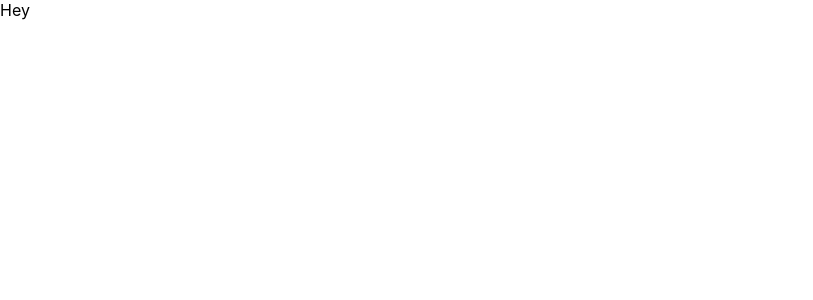
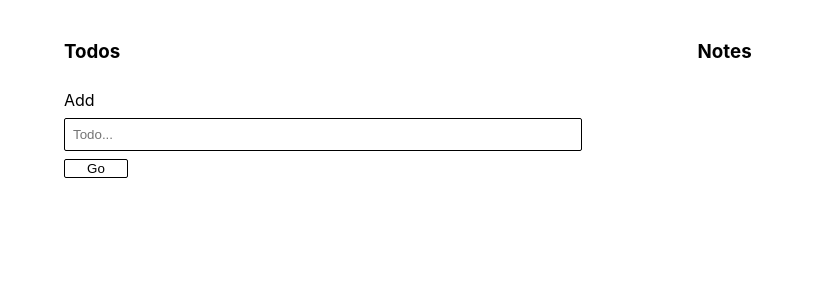
Before and after one commit to LachlanStephan/task-management, a Next.js app: page / in a window 1280 px wide. Shown: the top 300 px of the page, without its empty margins (0-813 px from the left). Built offline with nearby package versions, Linux system fonts and the light colour scheme.

Commit message:
todo done - note tbd

```diff
--- /dev/null
+++ b/components/header/Header.module.css
@@ -0,0 +1,3 @@
+.header {
+  text-align: center;
+}
--- /dev/null
+++ b/components/header/header.tsx
@@ -0,0 +1,16 @@
+import { FC } from "react";
+import styles from "./Header.module.css";
+
+interface Props {
+  title: string;
+}
+
+const Header: FC<Props> = (Props) => {
+  return (
+    <header className={styles.header}>
+      <h1>{Props.title}</h1>
+    </header>
+  );
+};
+
+export default Header;
--- /dev/null
+++ b/components/notes/Notes.module.css
@@ -0,0 +1,5 @@
+.main {
+  display: flex;
+  flex-direction: column;
+  width: 45%;
+}
--- /dev/null
+++ b/components/notes/notes.tsx
@@ -0,0 +1,16 @@
+import { FC } from "react";
+import styles from "./Notes.module.css";
+
+interface Props {
+  title: string;
+}
+
+const Notes: FC<Props> = (Props) => {
+  return (
+    <aside className={styles.main}>
+      <h1>{Props.title}</h1>
+    </aside>
+  );
+};
+
+export default Notes;
--- /dev/null
+++ b/components/todos/Todos.module.css
@@ -0,0 +1,54 @@
+.main {
+  display: flex;
+  flex-direction: column;
+  width: 45%;
+  --blackBorder: 1px solid black;
+}
+
+.list {
+  list-style: none;
+  padding: 0;
+  margin: 0;
+}
+
+.todoItem {
+  display: flex;
+  width: auto;
+  margin: 1rem 0;
+}
+
+.item {
+  margin-left: 1rem;
+}
+
+.textBar {
+  border: var(--blackBorder);
+  border-radius: 2px;
+  padding: 0.5rem;
+}
+
+.label {
+  margin: 0.5rem 0;
+}
+
+.addBtn {
+  border-radius: 2px;
+  margin: 0.5rem 0;
+  width: 4rem;
+  border: var(--blackBorder);
+  background-color: transparent;
+}
+
+.remove {
+  height: 1.5rem;
+  width: 1.5rem;
+  min-height: 1.5rem;
+  min-width: 1.5rem;
+  border: var(--blackBorder);
+  border-radius: 5px;
+  background-color: pink;
+}
+
+.remove:hover {
+  cursor: pointer;
+}
--- /dev/null
+++ b/components/todos/todoList.tsx
@@ -0,0 +1,33 @@
+import { FC } from "react";
+import styles from "./Todos.module.css";
+
+interface Props {
+  data: string[];
+  removeTodo: Function;
+}
+
+const List: FC<Props> = (Props) => {
+  const passIndex = (i: number) => {
+    return i;
+  };
+
+  const todoList = Props.data.map((val: string, i: number) => {
+    return (
+      <div className={styles.todoItem} key={i}>
+        <button
+          className={styles.remove}
+          onClick={() => {
+            Props.removeTodo(passIndex(i));
+          }}
+        >
+          X
+        </button>
+        <li className={styles.item}>{val}</li>
+      </div>
+    );
+  });
+
+  return <>{todoList}</>;
+};
+
+export default List;
--- /dev/null
+++ b/components/todos/todos.tsx
@@ -0,0 +1,89 @@
+import { FC, useState, useEffect } from "react";
+import styles from "./Todos.module.css";
+import List from "./todoList";
+
+interface Props {
+  title: string;
+}
+
+const Todos: FC<Props> = (Props) => {
+  const [todos, setTodos] = useState<string[]>([]);
+  const [currText, setCurrText] = useState("");
+
+  const setInitialTodos = () => {
+    const items: string[] | [] = checkLocal();
+    setTodos(items);
+  };
+
+  const checkEnter = (e: any) => {
+    if (e.keyCode === 13 || e.key === "Enter") {
+      addTodo();
+    }
+  };
+
+  const updateText = (e: any) => {
+    setCurrText(e.target.value);
+  };
+
+  const clearText = () => {
+    setCurrText("");
+  };
+
+  const removeTodo = (i: number) => {
+    todos.splice(i, 1);
+    setTodos([...todos]);
+    updateLocal();
+  };
+
+  const addTodo = () => {
+    todos.push(currText);
+    clearText();
+    updateLocal();
+    console.log(localStorage.getItem("todos"));
+  };
+
+  const updateLocal = () => {
+    localStorage.setItem("todos", JSON.stringify(todos));
+  };
+
+  const checkLocal = (): [] => {
+    const localItems: string | null = localStorage.getItem("todos");
+    if (localItems) {
+      return JSON.parse(localItems);
+    }
+    return [];
+  };
+
+  useEffect(() => {
+    setInitialTodos();
+  }, []);
+
+  return (
+    <>
+      <aside className={styles.main}>
+        <h1>{Props.title}</h1>
+        <label className={styles.label} htmlFor="addInput">Add</label>
+        <input
+          placeholder="Todo..."
+          className={styles.textBar}
+          id="addInput"
+          name="addInput"
+          value={currText}
+          type="text"
+          onKeyDown={(e) => checkEnter(e)}
+          onChange={(e) => {
+            updateText(e);
+          }}
+        />
+
+        <button className={styles.addBtn} onClick={() => addTodo()}>Go</button>
+
+        <ul className={styles.list}>
+          <List data={todos} removeTodo={removeTodo} />
+        </ul>
+      </aside>
+    </>
+  );
+};
+
+export default Todos;
--- a/pages/index.tsx
+++ b/pages/index.tsx
@@ -1,10 +1,21 @@
-import type { NextPage } from 'next'
-import Head from 'next/head'
+import type { NextPage } from "next";
+import Todos from "../components/todos/todos";
+import Notes from "../components/notes/notes";
+import Header from "../components/header/header";
+import styles from  "../styles/Home.module.css";
 
 const Home: NextPage = () => {
   return (
-  <>Hey</>
-  )
-}
+    <>
+      <main className={styles.main}>
+        <Header title="" />
+        <section className={styles.section}>
+          <Todos title="Todos" />
+          <Notes title="Notes" />
+        </section>
+      </main>
+    </>
+  );
+};
 
-export default Home
+export default Home;
--- a/styles/Home.module.css
+++ b/styles/Home.module.css
@@ -1,116 +1,10 @@
-.container {
-  padding: 0 2rem;
+.main {
+  width: 90%;
+  margin: 0 auto;
 }
 
-.main {
-  min-height: 100vh;
-  padding: 4rem 0;
-  flex: 1;
+.section {
   display: flex;
-  flex-direction: column;
-  justify-content: center;
-  align-items: center;
+  width: 100%;
+  justify-content: space-between;
 }
-
-.footer {
-  display: flex;
-  flex: 1;
-  padding: 2rem 0;
-  border-top: 1px solid #eaeaea;
-  justify-content: center;
-  align-items: center;
-}
-
-.footer a {
-  display: flex;
-  justify-content: center;
-  align-items: center;
-  flex-grow: 1;
-}
-
-.title a {
-  color: #0070f3;
-  text-decoration: none;
-}
-
-.title a:hover,
-.title a:focus,
-.title a:active {
-  text-decoration: underline;
-}
-
-.title {
-  margin: 0;
-  line-height: 1.15;
-  font-size: 4rem;
-}
-
-.title,
-.description {
-  text-align: center;
-}
-
-.description {
-  margin: 4rem 0;
-  line-height: 1.5;
-  font-size: 1.5rem;
-}
-
-.code {
-  background: #fafafa;
-  border-radius: 5px;
-  padding: 0.75rem;
-  font-size: 1.1rem;
-  font-family: Menlo, Monaco, Lucida Console, Liberation Mono, DejaVu Sans Mono,
-    Bitstream Vera Sans Mono, Courier New, monospace;
-}
-
-.grid {
-  display: flex;
-  align-items: center;
-  justify-content: center;
-  flex-wrap: wrap;
-  max-width: 800px;
-}
-
-.card {
-  margin: 1rem;
-  padding: 1.5rem;
-  text-align: left;
-  color: inherit;
-  text-decoration: none;
-  border: 1px solid #eaeaea;
-  border-radius: 10px;
-  transition: color 0.15s ease, border-color 0.15s ease;
-  max-width: 300px;
-}
-
-.card:hover,
-.card:focus,
-.card:active {
-  color: #0070f3;
-  border-color: #0070f3;
-}
-
-.card h2 {
-  margin: 0 0 1rem 0;
-  font-size: 1.5rem;
-}
-
-.card p {
-  margin: 0;
-  font-size: 1.25rem;
-  line-height: 1.5;
-}
-
-.logo {
-  height: 1em;
-  margin-left: 0.5rem;
-}
-
-@media (max-width: 600px) {
-  .grid {
-    width: 100%;
-    flex-direction: column;
-  }
-}
```
